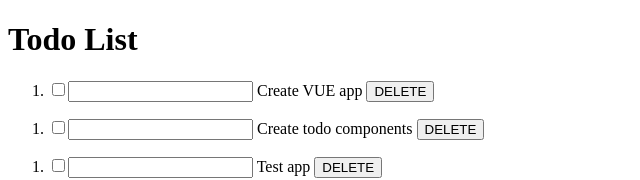
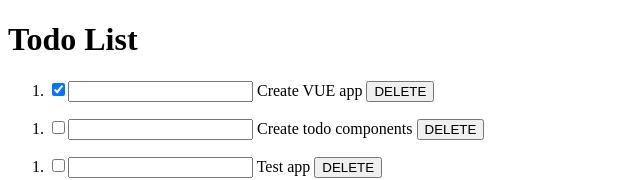
Before and after one commit to ulldecorb/frontend-todo-vue, a Vue app in the folder todo/: page / in a window 1280 px wide. Shown: the top 180 px of the page, without its empty margins (0-640 px from the left). Built offline with nearby package versions, Linux system fonts and the light colour scheme.

Commit message:
Connect checkbox input to complete task status

```diff
--- a/todo/src/App.vue
+++ b/todo/src/App.vue
@@ -18,7 +18,7 @@ export default {
     return {
       todos:
     [
-      {id: '1', task: 'Create VUE app', completed: false},
+      {id: '1', task: 'Create VUE app', completed: true},
       {id: '2', task: 'Create todo components', completed: false},
       {id: '3', task: 'Test app', completed: false},
     ],
--- a/todo/src/components/TodoItem.vue
+++ b/todo/src/components/TodoItem.vue
@@ -1,17 +1,15 @@
 <template>
 <li>
-    <div>
-        <input type="checkbox">
+        <input type="checkbox" v-bind:checked="todo.completed ? 'checked' : ''">
         <input type="text">
         {{todo.task}}
         <button>DELETE</button>
-    </div>
 </li>
 </template>
 <script>
 export default {
-    name: 'TodoItem',
-    props: ['todo'],
+  name: 'TodoItem',
+  props: ['todo'],
 }
 </script>
 <style scoped>
```
